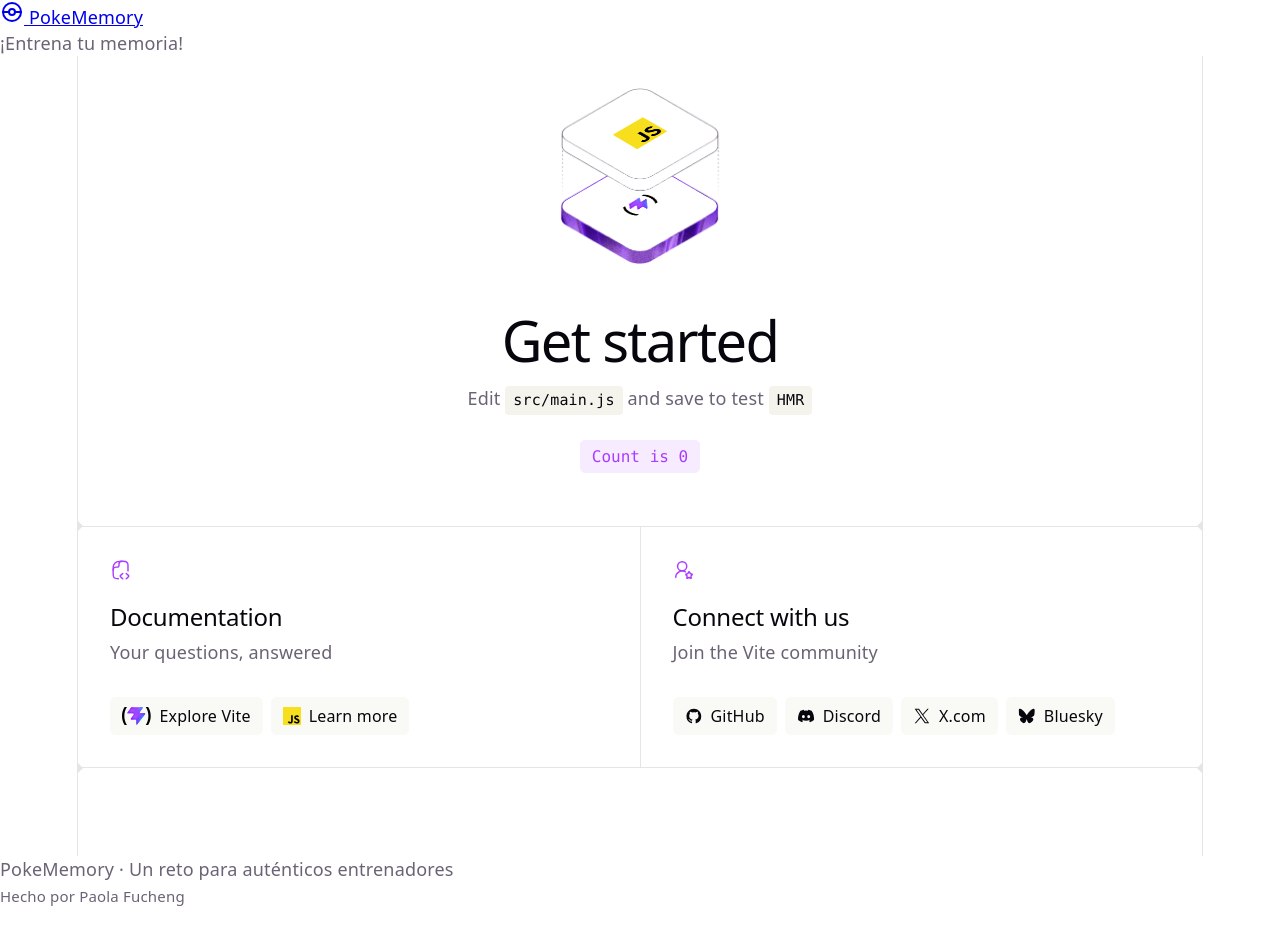
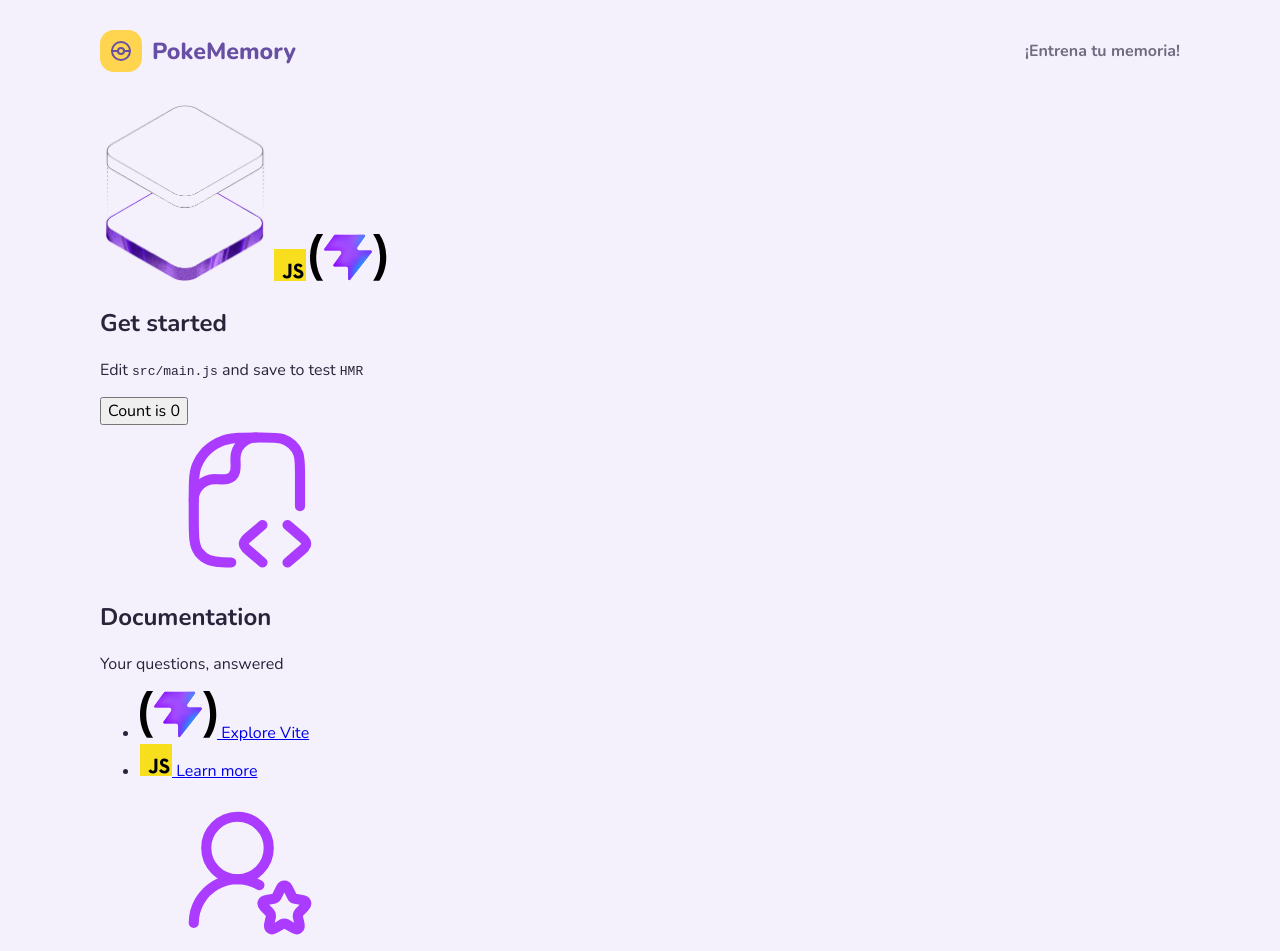
Before and after one commit to paolafucheng/PokeMemory, a website built with Vite: page index.html in a window 1280 px wide. Shown: the top 951 px of the page. Before the commit the page ends 909 px from the top, so only its background shows below. Built offline with nearby package versions, Linux system fonts and the light colour scheme; files whose address does not match are found by name.

Commit message:
Remake del style.css, estilos generales

```diff
--- a/src/style.css
+++ b/src/style.css
@@ -1,296 +1,85 @@
+
+@import url('https://fonts.googleapis.com/css2?family=Nunito:wght@400;500;600;700;800&display=swap');
+
+/* ESTILOS GENERALES */
+
 :root {
-  --text: #6b6375;
-  --text-h: #08060d;
-  --bg: #fff;
-  --border: #e5e4e7;
-  --code-bg: #f4f3ec;
-  --accent: #aa3bff;
-  --accent-bg: rgba(170, 59, 255, 0.1);
-  --accent-border: rgba(170, 59, 255, 0.5);
-  --social-bg: rgba(244, 243, 236, 0.5);
-  --shadow:
-    rgba(0, 0, 0, 0.1) 0 10px 15px -3px, rgba(0, 0, 0, 0.05) 0 4px 6px -2px;
-
-  --sans: system-ui, 'Segoe UI', Roboto, sans-serif;
-  --heading: system-ui, 'Segoe UI', Roboto, sans-serif;
-  --mono: ui-monospace, Consolas, monospace;
-
-  font: 18px/145% var(--sans);
-  letter-spacing: 0.18px;
-  color-scheme: light dark;
-  color: var(--text);
-  background: var(--bg);
-  font-synthesis: none;
-  text-rendering: optimizeLegibility;
-  -webkit-font-smoothing: antialiased;
-  -moz-osx-font-smoothing: grayscale;
-
-  @media (max-width: 1024px) {
-    font-size: 16px;
-  }
+  font-family: 'Nunito', sans-serif;
+  color: #29243A;
+  background: #F5F1FC;
 }
 
-@media (prefers-color-scheme: dark) {
-  :root {
-    --text: #9ca3af;
-    --text-h: #f3f4f6;
-    --bg: #16171d;
-    --border: #2e303a;
-    --code-bg: #1f2028;
-    --accent: #c084fc;
-    --accent-bg: rgba(192, 132, 252, 0.15);
-    --accent-border: rgba(192, 132, 252, 0.5);
-    --social-bg: rgba(47, 48, 58, 0.5);
-    --shadow:
-      rgba(0, 0, 0, 0.4) 0 10px 15px -3px, rgba(0, 0, 0, 0.25) 0 4px 6px -2px;
-  }
-
-  #social .button-icon {
-    filter: invert(1) brightness(2);
-  }
+* {
+  box-sizing: border-box;
 }
 
 body {
+  min-width: 320px;
+  min-height: 100vh;
   margin: 0;
 }
 
-h1,
-h2 {
-  font-family: var(--heading);
-  font-weight: 500;
-  color: var(--text-h);
+button,
+input {
+  font: inherit;
 }
 
-h1 {
-  font-size: 56px;
-  letter-spacing: -1.68px;
-  margin: 32px 0;
-  @media (max-width: 1024px) {
-    font-size: 36px;
-    margin: 20px 0;
-  }
-}
-h2 {
-  font-size: 24px;
-  line-height: 118%;
-  letter-spacing: -0.24px;
-  margin: 0 0 8px;
-  @media (max-width: 1024px) {
-    font-size: 20px;
-  }
-}
-p {
-  margin: 0;
+[hidden] {
+  display: none !important;
 }
 
-code,
-.counter {
-  font-family: var(--mono);
-  display: inline-flex;
-  border-radius: 4px;
-  color: var(--text-h);
+.app-shell {
+  width: min(100% - 32px, 1080px);
+  min-height: 100vh;
+  margin-inline: auto;
+  display: flex;
+  flex-direction: column;
 }
 
-code {
-  font-size: 15px;
-  line-height: 135%;
-  padding: 4px 8px;
-  background: var(--code-bg);
+.site-header {
+  display: flex;
+  align-items: center;
+  justify-content: space-between;
+  gap: 16px;
+  padding-block: 24px;
 }
 
-.counter {
-  font-size: 16px;
-  padding: 5px 10px;
-  border-radius: 5px;
-  color: var(--accent);
-  background: var(--accent-bg);
-  border: 2px solid transparent;
-  transition: border-color 0.3s;
-  margin-bottom: 24px;
-
-  &:hover {
-    border-color: var(--accent-border);
-  }
-  &:focus-visible {
-    outline: 2px solid var(--accent);
-    outline-offset: 2px;
-  }
+.brand {
+  display: inline-flex;
+  align-items: center;
+  gap: 10px;
+  color: #6750A4;
+  text-decoration: none;
+  font-size: 1.45rem;
+  font-weight: 800;
 }
 
-.hero {
-  position: relative;
+.brand-icon {
+  display: grid;
+  place-items: center;
+  width: 42px;
+  height: 42px;
+  border-radius: 14px;
+  background: #FFD54F;
+}
 
-  .base,
-  .framework,
-  .vite {
-    inset-inline: 0;
-    margin: 0 auto;
-  }
-
-  .base {
-    width: 170px;
-    position: relative;
-    z-index: 0;
-  }
-
-  .framework,
-  .vite {
-    position: absolute;
-  }
-
-  .framework {
-    z-index: 1;
-    top: 34px;
-    height: 28px;
-    transform: perspective(2000px) rotateZ(300deg) rotateX(44deg) rotateY(39deg)
-      scale(1.4);
-  }
-
-  .vite {
-    z-index: 0;
-    top: 107px;
-    height: 26px;
-    width: auto;
-    transform: perspective(2000px) rotateZ(300deg) rotateX(40deg) rotateY(39deg)
-      scale(0.8);
-  }
+.header-tagline,
+.player-greeting {
+  color: #716B80;
+  font-weight: 700;
 }
 
 #app {
-  width: 1126px;
-  max-width: 100%;
-  margin: 0 auto;
-  text-align: center;
-  border-inline: 1px solid var(--border);
-  min-height: 100svh;
-  display: flex;
-  flex-direction: column;
-  box-sizing: border-box;
+  flex: 1;
 }
 
-#center {
-  display: flex;
-  flex-direction: column;
-  gap: 25px;
-  place-content: center;
-  place-items: center;
-  flex-grow: 1;
-
-  @media (max-width: 1024px) {
-    padding: 32px 20px 24px;
-    gap: 18px;
-  }
+.screen {
+  padding-block: 24px 48px;
 }
 
-#next-steps {
-  display: flex;
-  border-top: 1px solid var(--border);
-  text-align: left;
-
-  & > div {
-    flex: 1 1 0;
-    padding: 32px;
-    @media (max-width: 1024px) {
-      padding: 24px 20px;
-    }
-  }
-
-  .icon {
-    margin-bottom: 16px;
-    width: 22px;
-    height: 22px;
-  }
-
-  @media (max-width: 1024px) {
-    flex-direction: column;
-    text-align: center;
-  }
+.site-footer {
+  padding-block: 20px;
+  color: #716B80;
+  font-size: 0.85rem;
+  text-align: center;
 }
-
-#docs {
-  border-right: 1px solid var(--border);
-
-  @media (max-width: 1024px) {
-    border-right: none;
-    border-bottom: 1px solid var(--border);
-  }
-}
-
-#next-steps ul {
-  list-style: none;
-  padding: 0;
-  display: flex;
-  gap: 8px;
-  margin: 32px 0 0;
-
-  .logo {
-    height: 18px;
-  }
-
-  a {
-    color: var(--text-h);
-    font-size: 16px;
-    border-radius: 6px;
-    background: var(--social-bg);
-    display: flex;
-    padding: 6px 12px;
-    align-items: center;
-    gap: 8px;
-    text-decoration: none;
-    transition: box-shadow 0.3s;
-
-    &:hover {
-      box-shadow: var(--shadow);
-    }
-    .button-icon {
-      height: 18px;
-      width: 18px;
-    }
-  }
-
-  @media (max-width: 1024px) {
-    margin-top: 20px;
-    flex-wrap: wrap;
-    justify-content: center;
-
-    li {
-      flex: 1 1 calc(50% - 8px);
-    }
-
-    a {
-      width: 100%;
-      justify-content: center;
-      box-sizing: border-box;
-    }
-  }
-}
-
-#spacer {
-  height: 88px;
-  border-top: 1px solid var(--border);
-  @media (max-width: 1024px) {
-    height: 48px;
-  }
-}
-
-.ticks {
-  position: relative;
-  width: 100%;
-
-  &::before,
-  &::after {
-    content: '';
-    position: absolute;
-    top: -4.5px;
-    border: 5px solid transparent;
-  }
-
-  &::before {
-    left: 0;
-    border-left-color: var(--border);
-  }
-  &::after {
-    right: 0;
-    border-right-color: var(--border);
-  }
-}
```
